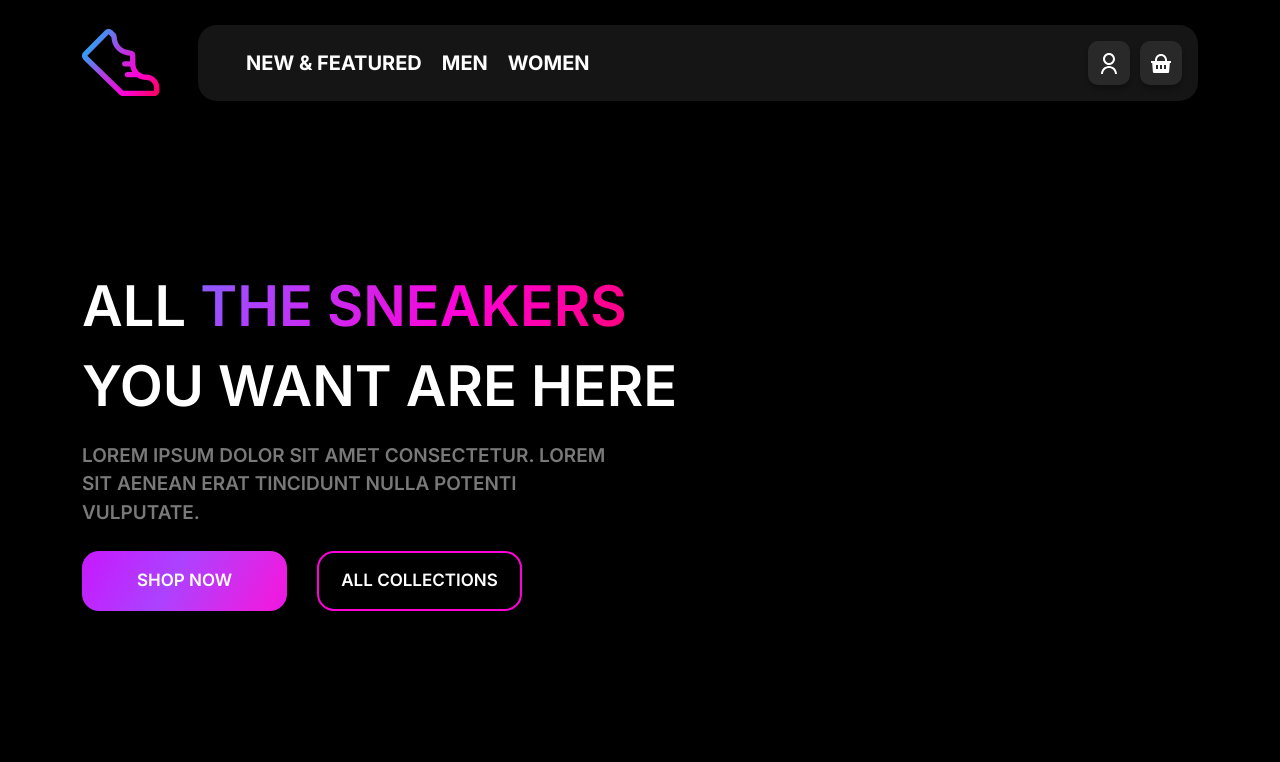
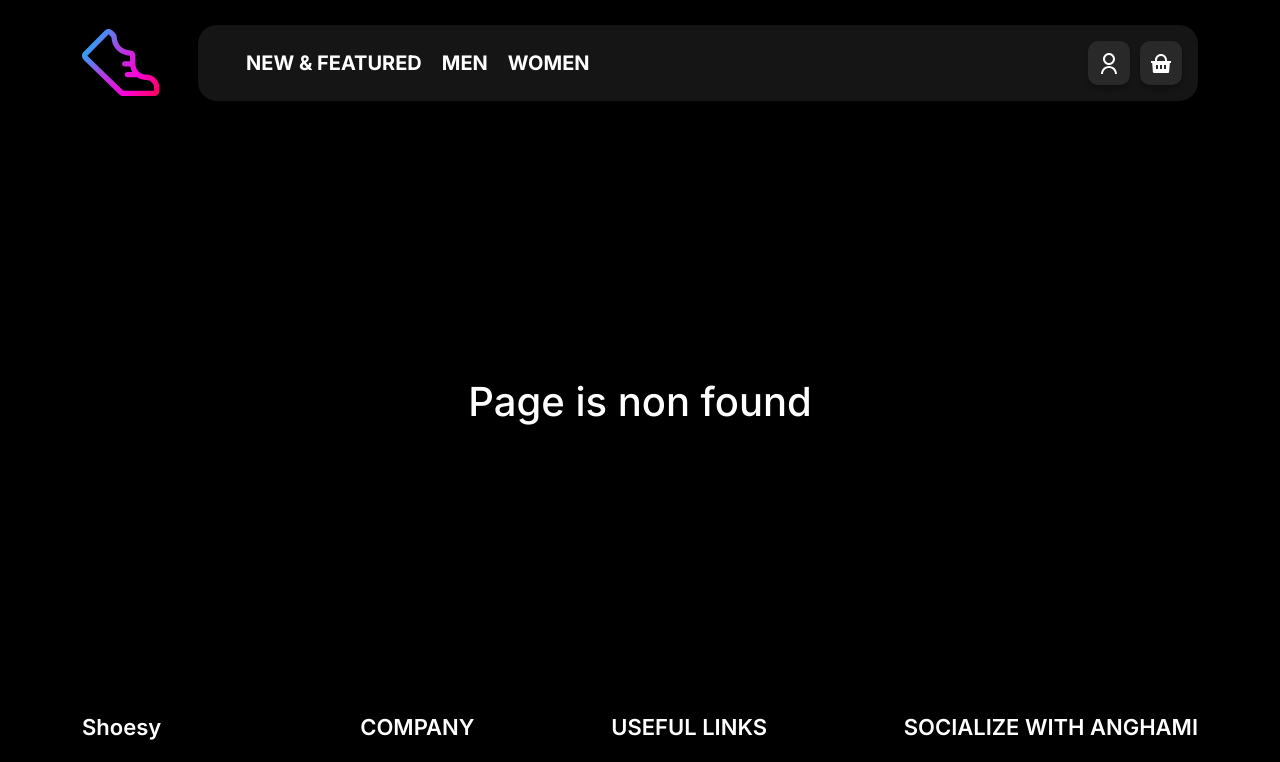
Before and after one commit to normansrgn/graduateWork, a React app: page /home in a window 1280 px wide. Shown: the top 762 px of the page. Built offline with nearby package versions, Linux system fonts and the light colour scheme; the HTML template or start-up script is replaced by a standard one.

Commit message:
notfoundpage

```diff
--- a/src/App.jsx
+++ b/src/App.jsx
@@ -11,6 +11,7 @@ import Women from "./pages/Women";
 import Basket from "./pages/Basket";
 import ScrollToTop from "./components/ScrollTop/ScrollTop";
 import Log from "./pages/Login";
+import NotFound from "./pages/NotFound";
 
 ReactDOM.createRoot(document.getElementById("root")).render(
   <BrowserRouter>
@@ -23,8 +24,7 @@ ReactDOM.createRoot(document.getElementById("root")).render(
         <Route path="women" element={<Women />} />
         <Route path="basket" element={<Basket />} />
         <Route path="log" element={<Log />} />
-
-        <Route path="*" element={<Home />} />
+        <Route path="*" element={<NotFound />} />
       </Routes>
       <Footer />
     </React.Fragment>
--- a/src/components/Footer/__footer.scss
+++ b/src/components/Footer/__footer.scss
@@ -1,5 +1,5 @@
 .footer {
-  padding: 145px 0px 129px 0px;
+  padding: 25px 0px 129px 0px;
   &__container {
     display: flex;
     justify-content: space-between;
--- /dev/null
+++ b/src/components/NotFound/NotfondComp.jsx
@@ -0,0 +1,19 @@
+import React from "react";
+
+import { Container } from "react-bootstrap";
+
+import "./__notfound.scss";
+
+function NotfondComp() {
+  return (
+    <>
+      <section className="notfound">
+        <Container className="notfound__container">
+          <h1> Page is non found</h1>
+        </Container>
+      </section>
+    </>
+  );
+}
+
+export default NotfondComp;
--- /dev/null
+++ b/src/components/NotFound/__notfound.scss
@@ -0,0 +1,9 @@
+.notfound {
+
+    &__container {
+        display: flex;
+        justify-content: center;
+        align-items: center;
+        height: 70vh;
+    }
+}
--- /dev/null
+++ b/src/pages/NotFound.jsx
@@ -0,0 +1,16 @@
+import React from "react";
+
+import { Container } from "react-bootstrap";
+import NotfondComp from "../components/NotFound/NotfondComp";
+
+
+
+function NotFound() {
+  return (
+    <>
+        <NotfondComp />
+    </>
+  );
+}
+
+export default NotFound;
```
